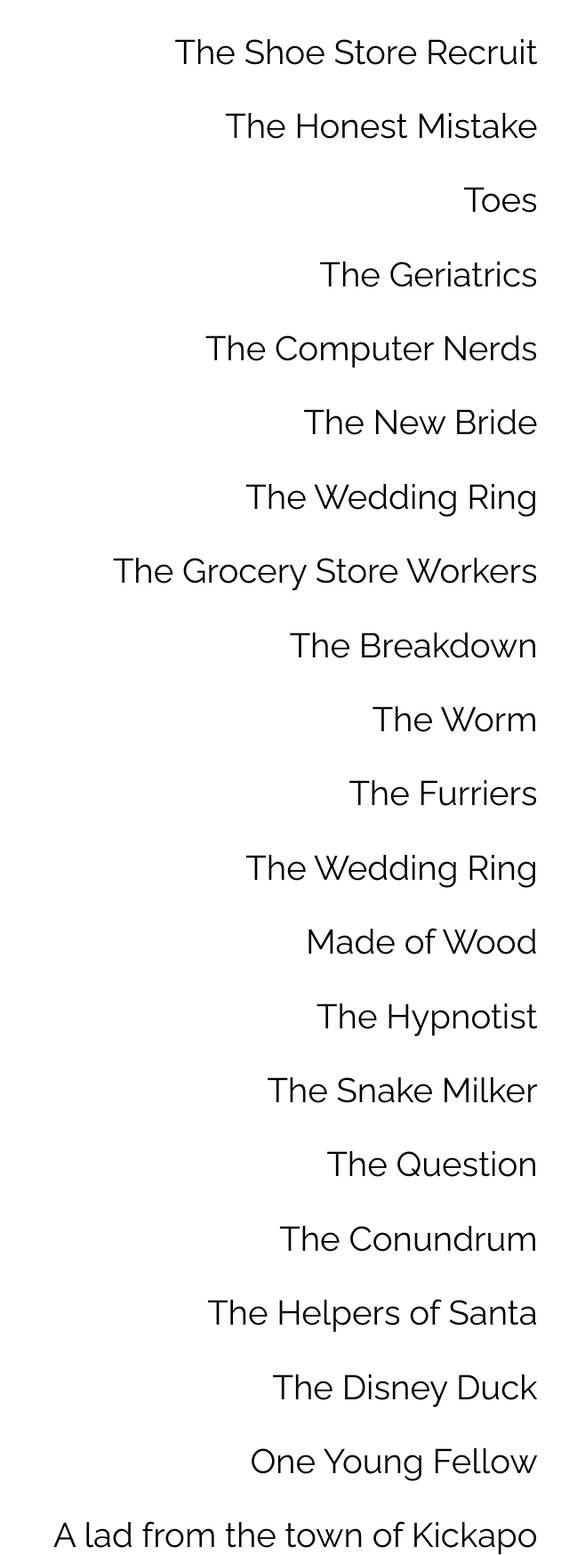
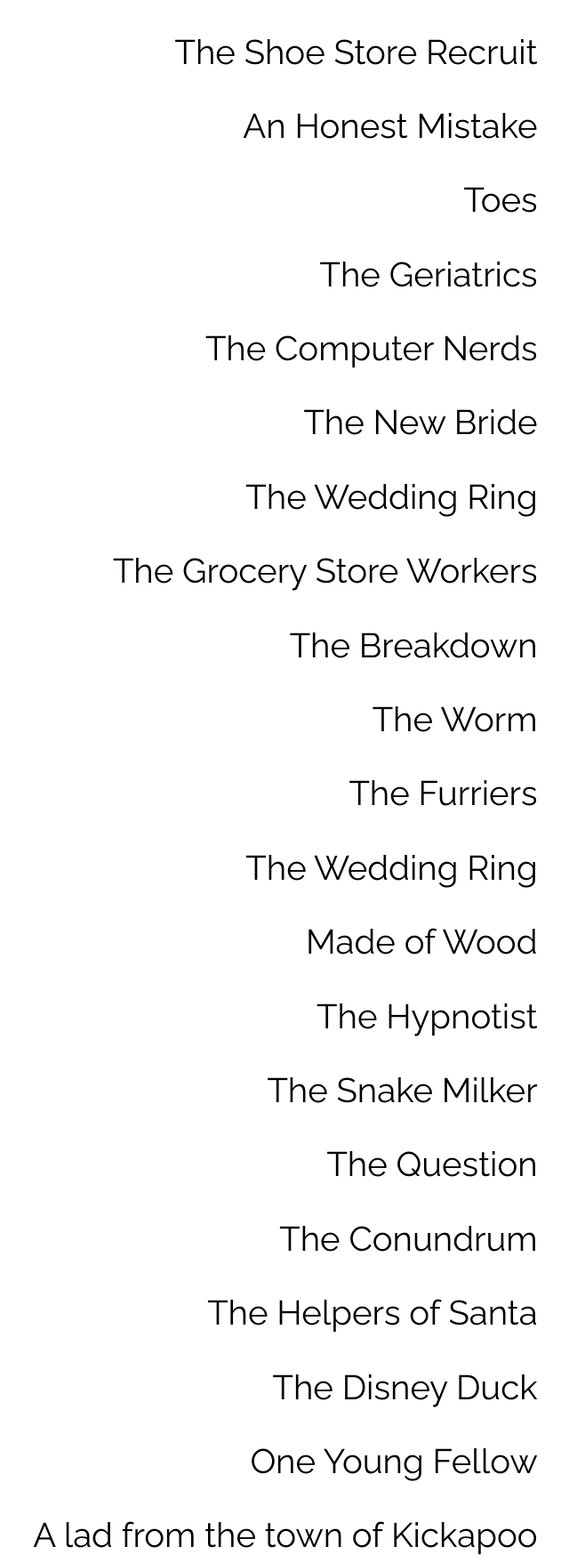
Before and after one commit to maxmakes/expanded-tools, a plain HTML site: page Final/limerick.html in a window 1280 px wide. Shown: the part 723-2471 px from the top of the page at 89% size, without its empty margins (605-1245 px from the left). Drawn offline with Linux system fonts and the light colour scheme.

Commit message:
fix broken page links

```diff
--- a/Final/limerick.html
+++ b/Final/limerick.html
@@ -100,7 +100,7 @@ a:hover {
 
 	<div> <p> <a href="https://maxmakes.github.io/expanded-tools/Final/limericks/theshoestorerecruit.html" target="blank"> The Shoe Store Recruit </a> </p> </div>
 
-	<div> <p> <a href="https://maxmakes.github.io/expanded-tools/Final/limericks/thehonestmistake.html" target="blank"> The Honest Mistake </a> </p> </div>
+	<div> <p> <a href="https://maxmakes.github.io/expanded-tools/Final/limericks/anhonestmistake.html" target="blank"> An Honest Mistake </a> </p> </div>
 
 	<div> <p> <a href="https://maxmakes.github.io/expanded-tools/Final/limericks/toes.html" target="blank"> Toes </a> </p> </div>
 
@@ -138,7 +138,7 @@ a:hover {
 
 	<div> <p> <a href="https://maxmakes.github.io/expanded-tools/Final/limericks/oneyoungfellow.html" target="blank"> One Young Fellow </a> </p> </div>
 
-	<div> <p> <a href="https://maxmakes.github.io/expanded-tools/Final/limericks/aladfromthetownofkickapo.html" target="blank"> A lad from the town of Kickapo </a> </p> </div>
+	<div> <p> <a href="https://maxmakes.github.io/expanded-tools/Final/limericks/aladfromthetownofkickapoo.html" target="blank"> A lad from the town of Kickapoo </a> </p> </div>
 
 
 </body>
```
Also changed, not shown: Final/limericks/theworm.html (renamed from Final/limericks/thworm.html).
